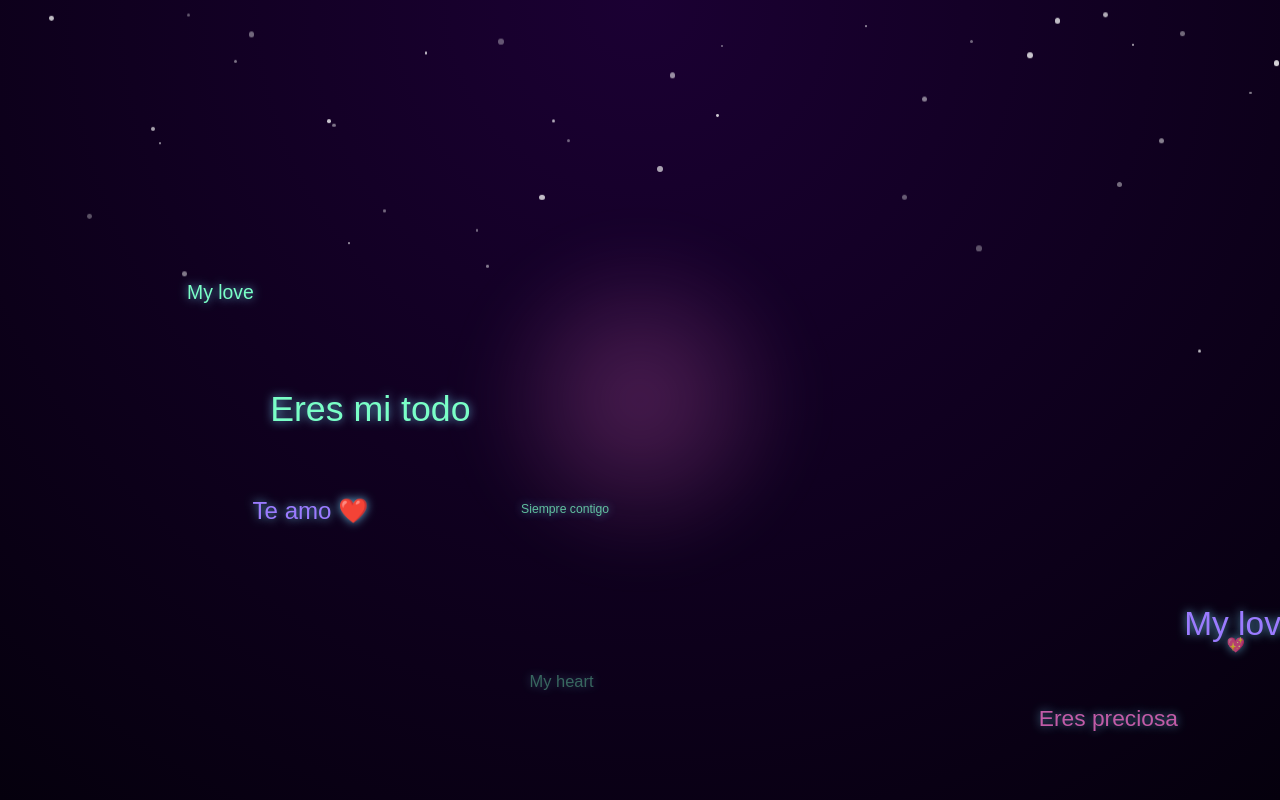
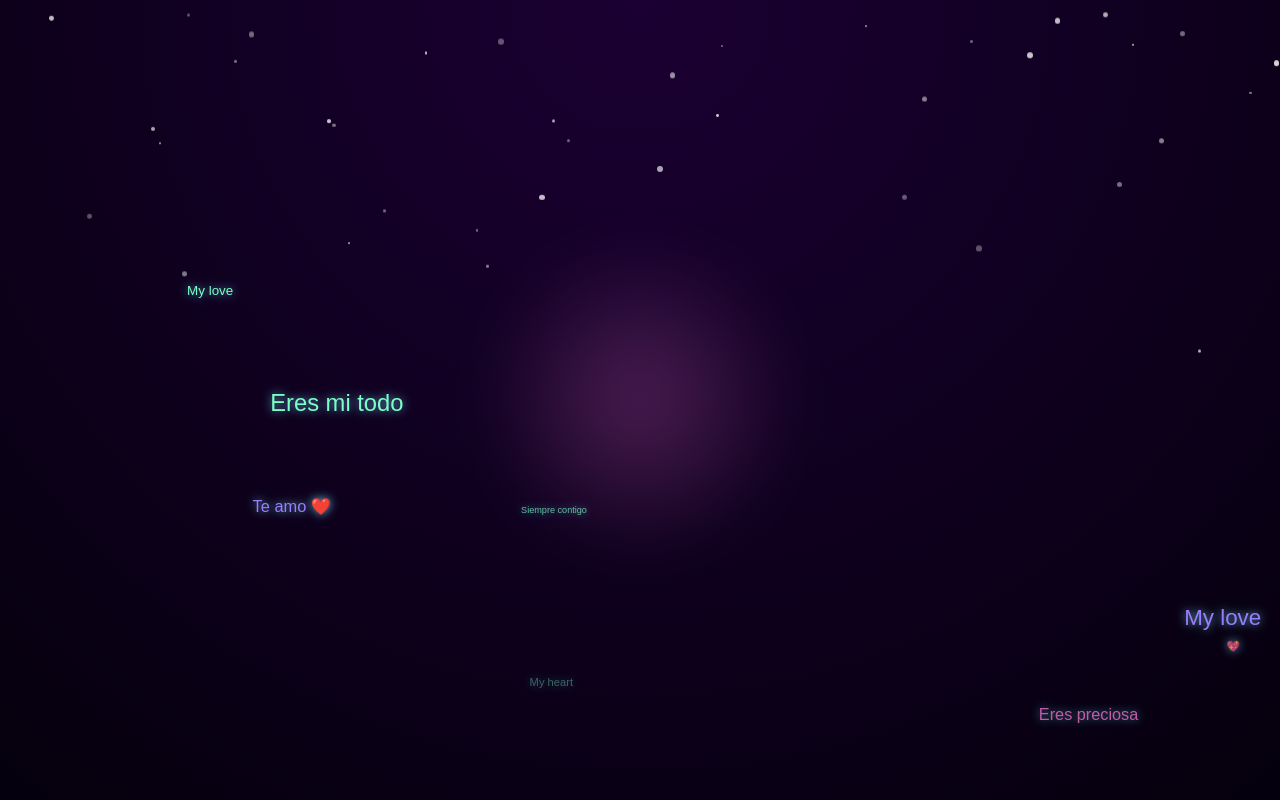
Before and after one commit to fininhajrulinanton-ship-it/love-universe2, a plain HTML site: page index.html in a window 1280 px wide. Shown: the top 800 px of the page. Drawn offline with Linux system fonts and the light colour scheme.

Commit message:
index.html

```diff
--- a/index.html
+++ b/index.html
@@ -117,12 +117,12 @@ function createItem(x = Math.random()*window.innerWidth) {
 
     const layer = Math.random();
     const duration = layer < 0.33 ? 30 : layer < 0.66 ? 22 : 14;
-    const sizeBoost = layer < 0.33 ? 0.7 : layer < 0.66 ? 1 : 1.3;
+    const sizeBoost = layer < 0.33 ? 0.6 : layer < 0.66 ? 0.9 : 1.1; // уменьшили размеры
 
     const span = document.createElement("span");
     span.className = "text";
     span.textContent = textlove[Math.floor(Math.random()*textlove.length)];
-    span.style.fontSize = (12 + Math.random()*16) * sizeBoost + "px";
+    span.style.fontSize = (10 + Math.random()*12) * sizeBoost + "px"; // уменьшенный диапазон
     span.style.color = colors[Math.floor(Math.random()*colors.length)];
 
     el.appendChild(span);
@@ -194,7 +194,7 @@ document.addEventListener("pointerdown", e => {
 
 /* обновление плотности при изменении размера окна */
 window.addEventListener("resize", () => {
-    // элементы сами удаляются через таймер, новые будут с учетом нового maxItems
+    // новые элементы будут учитываться с новым maxItems
 });
 </script>
 
```
